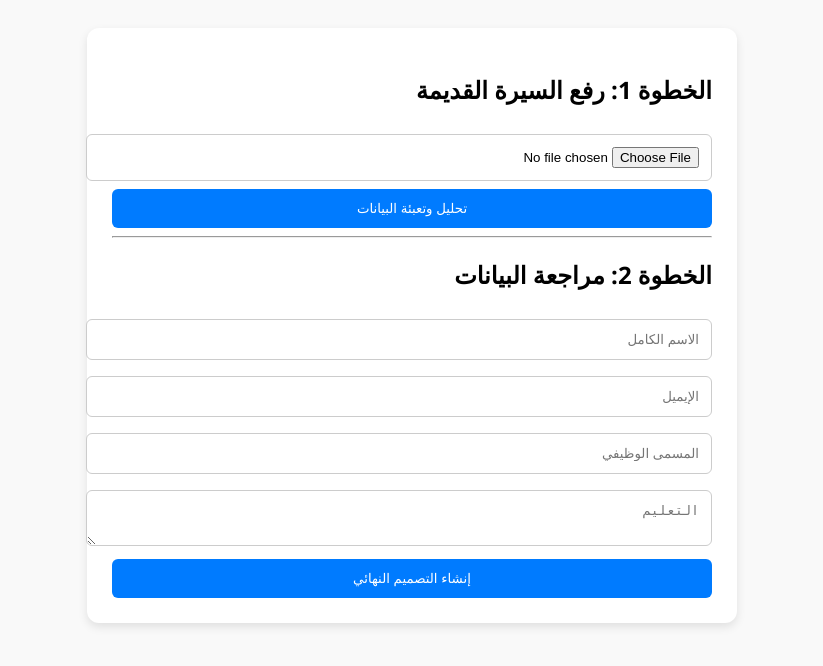
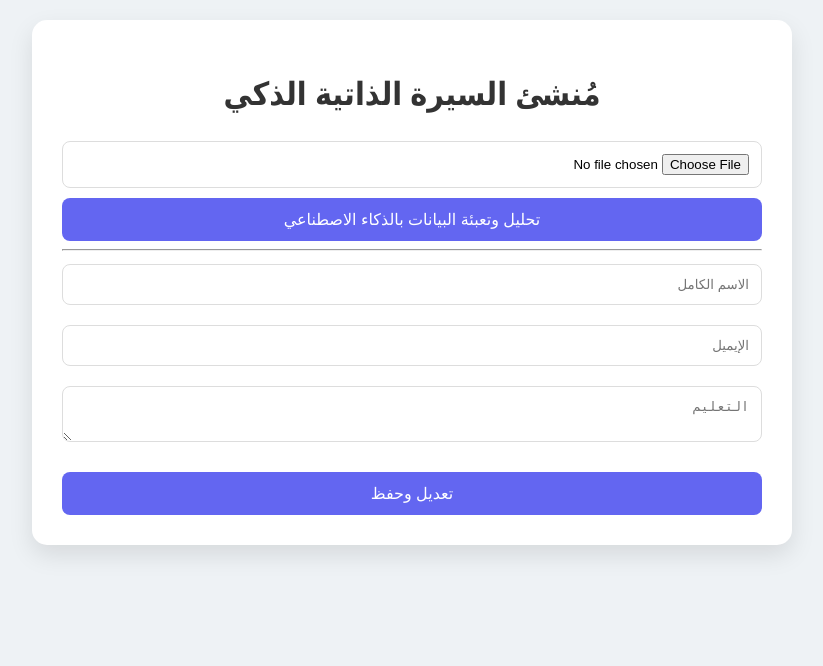
Before and after one commit to hussainmotmi855-a11y/flask-hello-world, a Flask app: page / in a window 1280 px wide. Shown: the top 666 px of the page, without its empty margins (228-1051 px from the left). Run offline with Flask 3, Linux system fonts and the light colour scheme.

Commit message:
Update index.html

```diff
--- a/templates/index.html
+++ b/templates/index.html
@@ -2,30 +2,30 @@
 <html lang="ar" dir="rtl">
 <head>
     <meta charset="UTF-8">
-    <title>منشئ السيرة الذاتية الاحترافي</title>
+    <title>منصة بناء السيرة الذاتية الذكية</title>
     <style>
-        body { font-family: 'Segoe UI', sans-serif; background: #f9f9f9; padding: 20px; }
-        .container { max-width: 600px; margin: auto; background: white; padding: 25px; border-radius: 12px; box-shadow: 0 4px 10px rgba(0,0,0,0.1); }
-        input, textarea { width: 100%; padding: 12px; margin: 8px 0; border: 1px solid #ccc; border-radius: 6px; }
-        button { background: #007bff; color: white; padding: 12px; border: none; border-radius: 6px; cursor: pointer; width: 100%; }
+        body { font-family: 'Segoe UI', Tahoma, sans-serif; background: #eef2f5; margin: 0; padding: 20px; }
+        .card { max-width: 700px; margin: auto; background: white; padding: 30px; border-radius: 15px; box-shadow: 0 10px 25px rgba(0,0,0,0.1); }
+        h1 { color: #333; text-align: center; }
+        .input-group { margin-bottom: 15px; }
+        input, textarea { width: 100%; padding: 12px; margin-top: 5px; border: 1px solid #ddd; border-radius: 8px; box-sizing: border-box; }
+        .btn { background: #6366f1; color: white; padding: 12px; border: none; border-radius: 8px; cursor: pointer; width: 100%; font-size: 16px; margin-top: 10px; }
+        .btn:hover { background: #4f46e5; }
     </style>
 </head>
 <body>
-<div class="container">
-    <h2>الخطوة 1: رفع السيرة القديمة</h2>
-    <form action="/upload" method="POST" enctype="multipart/form-data">
+<div class="card">
+    <h1>مُنشئ السيرة الذاتية الذكي</h1>
+    <form method="POST" enctype="multipart/form-data">
         <input type="file" name="file" accept=".pdf">
-        <button type="submit">تحليل وتعبئة البيانات</button>
+        <button type="submit" class="btn">تحليل وتعبئة البيانات بالذكاء الاصطناعي</button>
     </form>
-
     <hr>
-    <h2>الخطوة 2: مراجعة البيانات</h2>
-    <form action="/generate" method="POST">
-        <input type="text" name="name" value="{{ cv_data.name if cv_data else '' }}" placeholder="الاسم الكامل">
-        <input type="email" name="email" value="{{ cv_data.email if cv_data else '' }}" placeholder="الإيميل">
-        <input type="text" name="job_title" value="{{ cv_data.job_title if cv_data else '' }}" placeholder="المسمى الوظيفي">
-        <textarea name="education" placeholder="التعليم">{{ cv_data.education if cv_data else '' }}</textarea>
-        <button type="submit">إنشاء التصميم النهائي</button>
+    <form>
+        <div class="input-group"><input type="text" name="name" value="{{ cv_data.name if cv_data else '' }}" placeholder="الاسم الكامل"></div>
+        <div class="input-group"><input type="email" name="email" value="{{ cv_data.email if cv_data else '' }}" placeholder="الإيميل"></div>
+        <div class="input-group"><textarea name="education" placeholder="التعليم">{{ cv_data.education if cv_data else '' }}</textarea></div>
+        <button type="submit" class="btn">تعديل وحفظ</button>
     </form>
 </div>
 </body>
```
